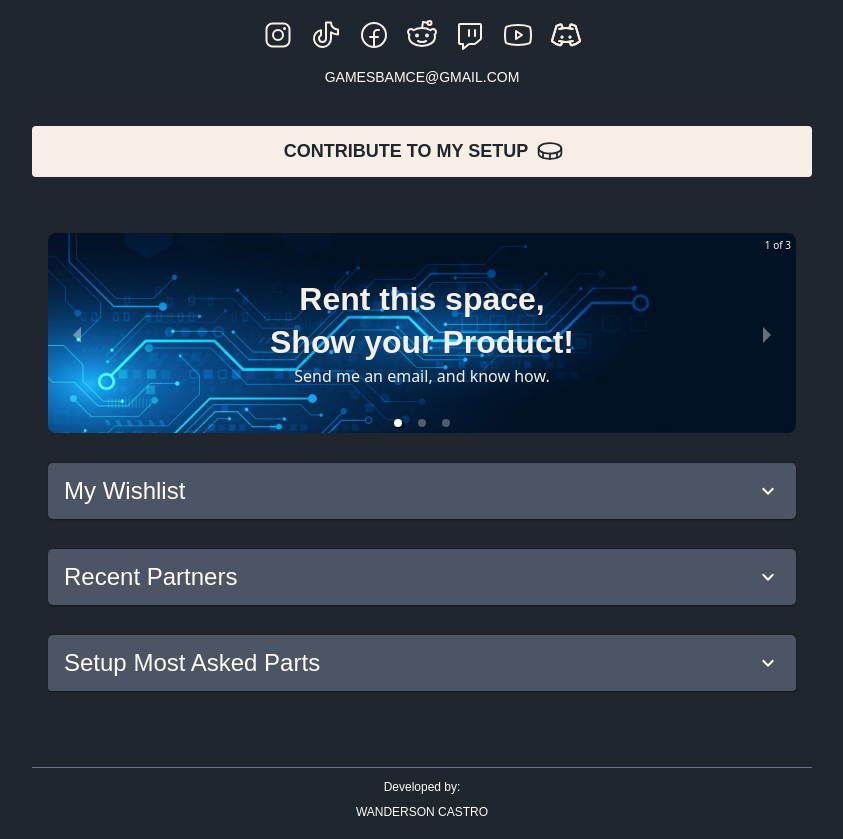
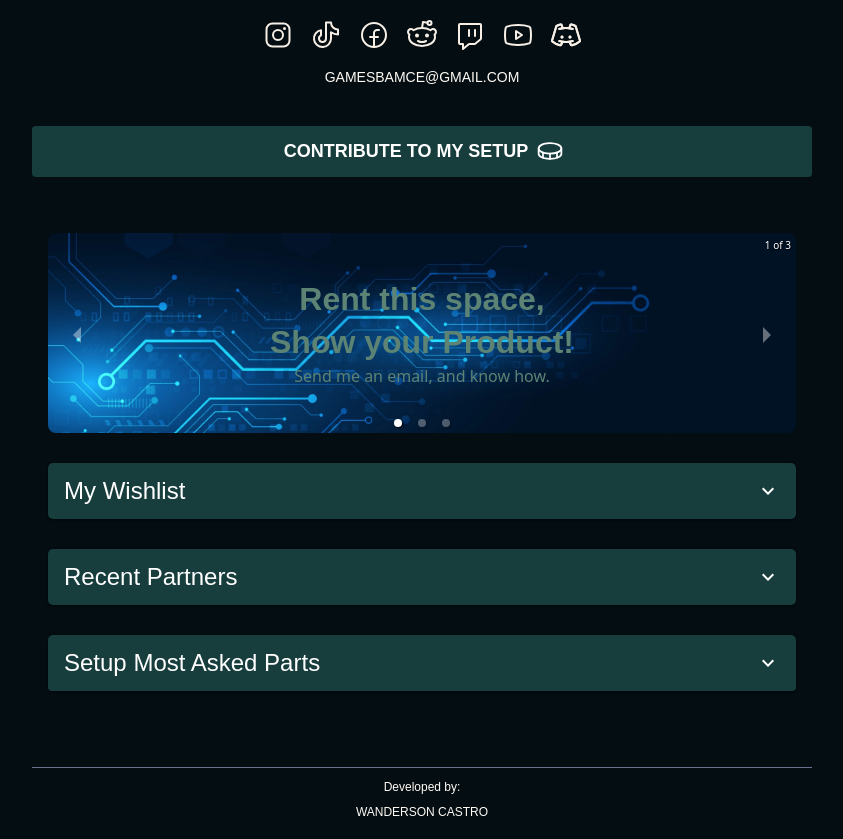
Before and after one commit to wandersonce/bioLink, a Next.js app: page / in a window 1280 px wide. Shown: the part 440-1279 px from the top of the page, without its empty margins (218-1061 px from the left). Built offline with nearby package versions, Linux system fonts and the light colour scheme; no server answers; the database is empty; a web font is replaced by a local one.

Commit message:
Changing some default colors

```diff
--- a/src/pages/index.js
+++ b/src/pages/index.js
@@ -50,8 +50,8 @@ export default function Home(props) {
         <Button
           href="https://www.paypal.com/paypalme/wandersoncastro"
           style={{
-            backgroundColor: '#F7EFE5',
-            color: '#20262E',
+            backgroundColor: '#183D3D',
+            color: '#FFF',
             width: '100%',
             fontSize: '18px',
             fontWeight: 'bold',
@@ -72,12 +72,12 @@ export default function Home(props) {
             sx={{
               marginTop: '30px',
               borderRadius: '5px',
-              backgroundColor: '#4B5563',
-              color: '#FFFBF5',
+              backgroundColor: '#183D3D',
+              color: '#FFF',
             }}
           >
             <AccordionSummary
-              expandIcon={<ExpandMore sx={{ color: '#FFFBF5' }} />}
+              expandIcon={<ExpandMore sx={{ color: '#FFF' }} />}
             >
               <Typography variant="h5">My Wishlist</Typography>
             </AccordionSummary>
@@ -97,12 +97,12 @@ export default function Home(props) {
             sx={{
               marginTop: '30px',
               borderRadius: '5px',
-              backgroundColor: '#4B5563',
-              color: '#FFFBF5',
+              backgroundColor: '#183D3D',
+              color: '#FFF',
             }}
           >
             <AccordionSummary
-              expandIcon={<ExpandMore sx={{ color: '#FFFBF5' }} />}
+              expandIcon={<ExpandMore sx={{ color: '#FFF' }} />}
             >
               <Typography variant="h5">Recent Partners</Typography>
             </AccordionSummary>
@@ -122,12 +122,12 @@ export default function Home(props) {
             sx={{
               marginTop: '30px',
               borderRadius: '5px',
-              backgroundColor: '#4B5563',
-              color: '#FFFBF5',
+              backgroundColor: '#183D3D',
+              color: '#FFF',
             }}
           >
             <AccordionSummary
-              expandIcon={<ExpandMore sx={{ color: '#FFFBF5' }} />}
+              expandIcon={<ExpandMore sx={{ color: '#FFF' }} />}
             >
               <Typography variant="h5">Setup Most Asked Parts</Typography>
             </AccordionSummary>
--- a/tailwind.config.js
+++ b/tailwind.config.js
@@ -3,13 +3,13 @@ module.exports = {
   content: ['./src/**/*.{js,ts,jsx,tsx}'],
   theme: {
     colors: {
-      primaryBg: '#20262E',
+      primaryBg: '#040D12',
       darkPurple: '#2D033B',
       semiDarkPurple: '#810CA8',
       mainPurple: '#C147E9',
       lightPurple: '#E5B8F4',
-      beigeLight: '#FFFBF5',
-      beigeDark: '#F7EFE5',
+      beigeLight: '#93B1A6',
+      beigeDark: '#5C8374',
       grayDark: '#404258',
       grayMedium: '#474E68',
       grayLight: '#6B728E',
```
